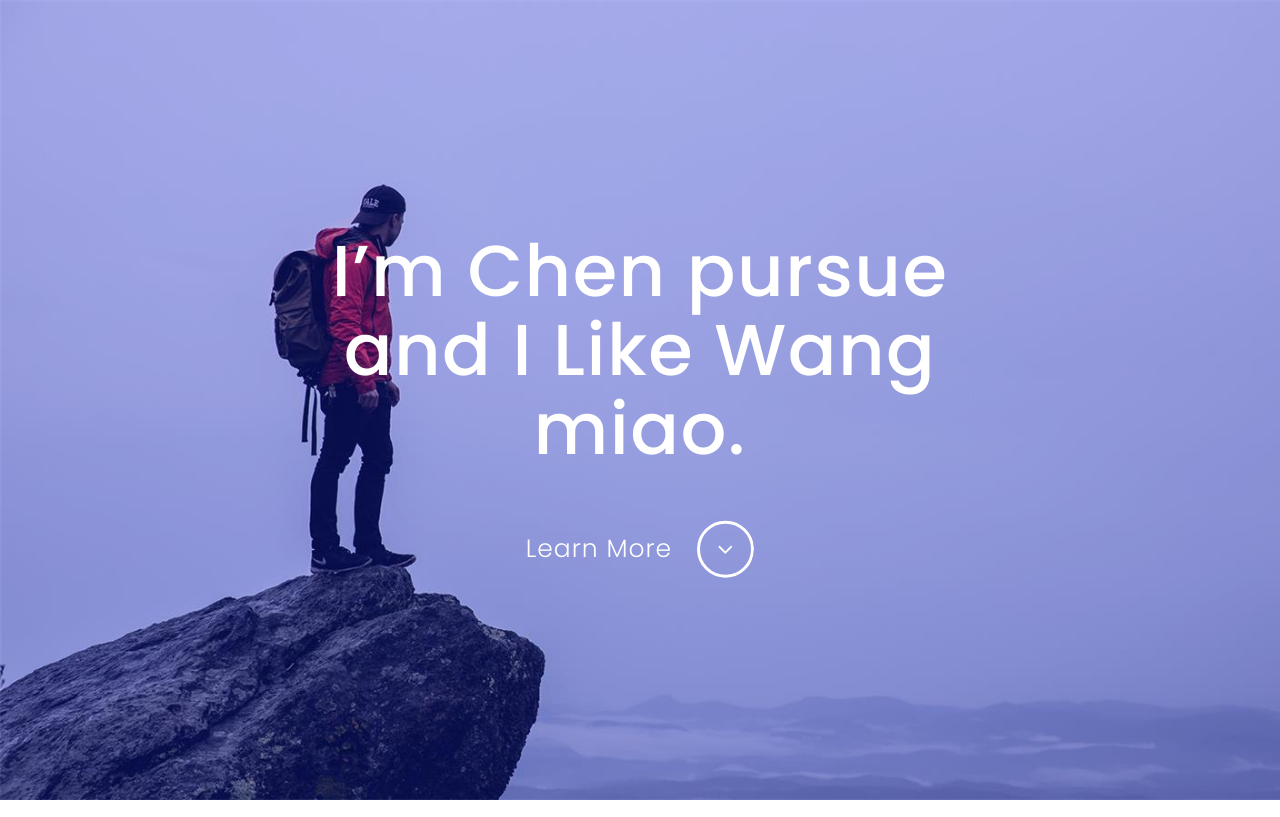
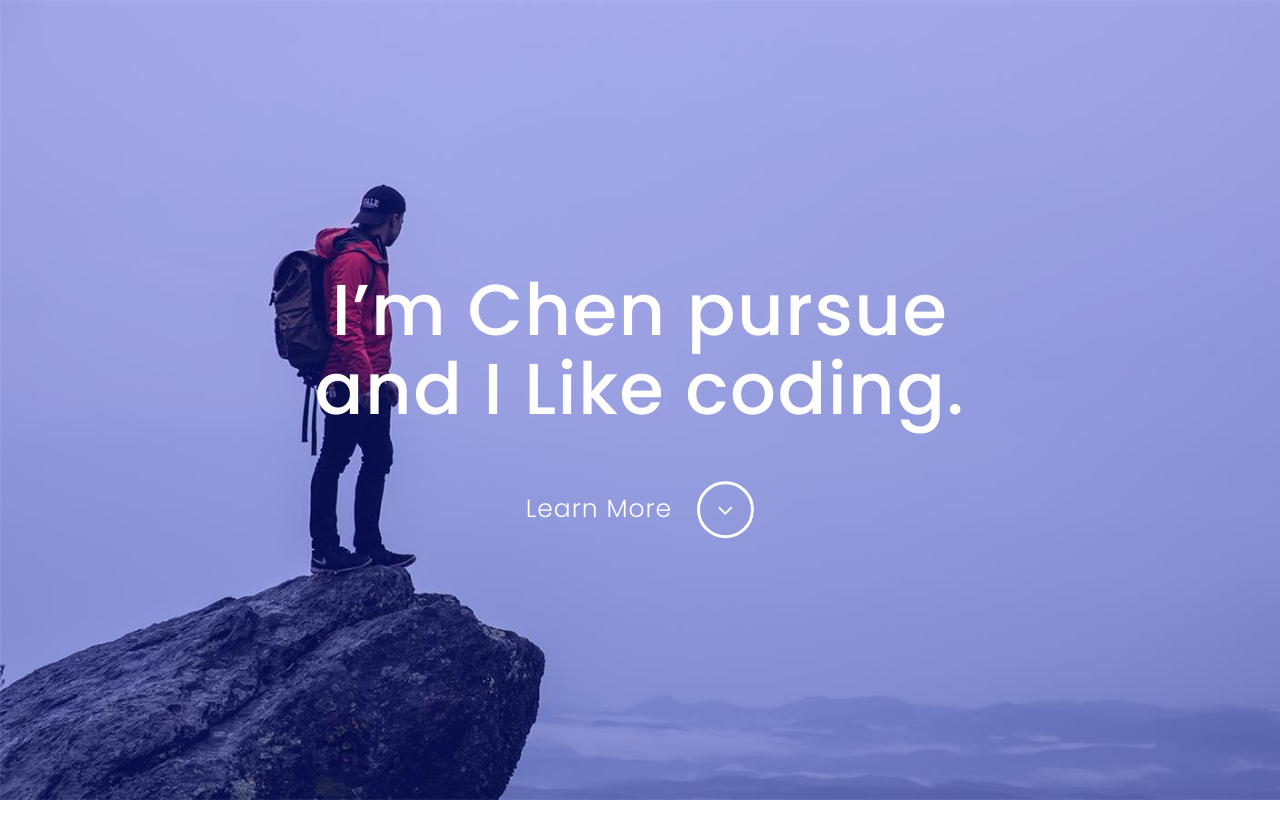
Before and after one commit to chen-pursue/chen-pursue.github.io, a plain HTML site: page index.html in a window 1280 px wide. Shown: the top 817 px of the page. Drawn offline with Linux system fonts and the light colour scheme.

Commit message:
Update index.html

```diff
--- a/index.html
+++ b/index.html
@@ -63,7 +63,7 @@
                         <!-- ANIMATION CONTAINER -->
                         <div class="animation-container animation-fade-right" data-animation-delay="0">
 
-                            <h1>I’m Chen pursue and I Like Wang miao.</h1>
+                            <h1>I’m Chen pursue and I Like coding.</h1>
 
                         </div>
                         <!-- /ANIMATION CONTAINER -->
```
